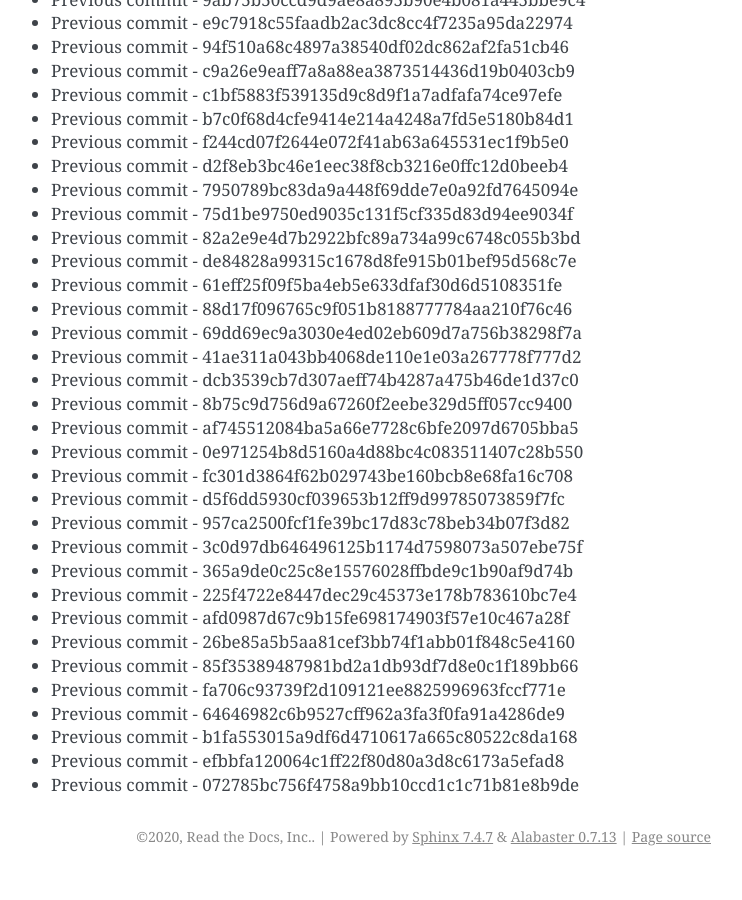
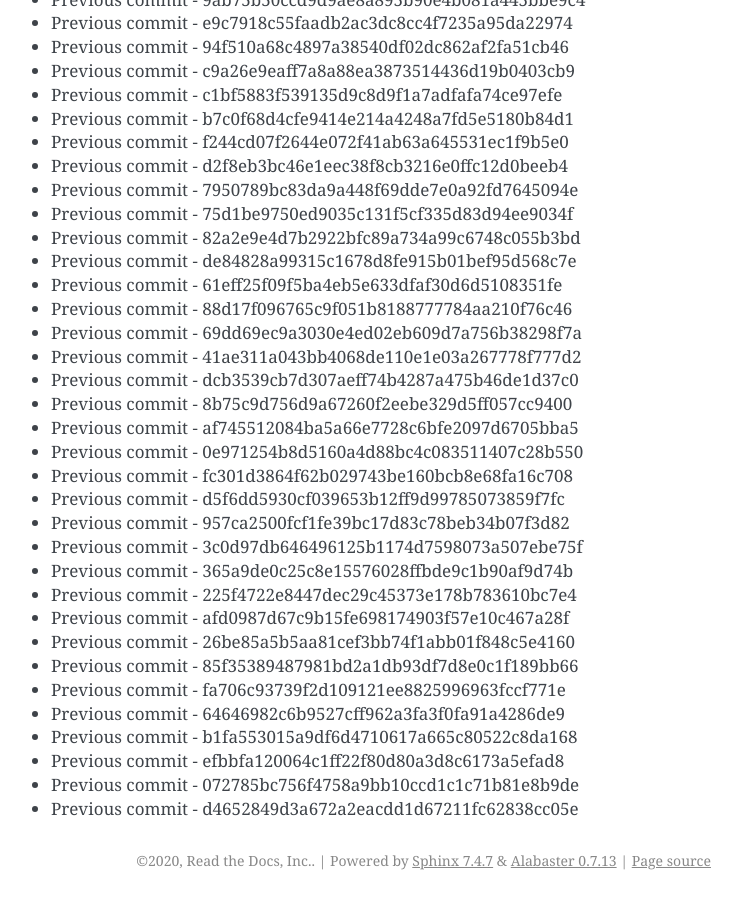
Before and after one commit to readthedocs/rtd-git-stresstest, a Sphinx documentation site: the page built from docs/updates.rst, in a window 1280 px wide and 900 px high, scrolled down 20907 px. Shown: the whole window, without its empty margins (399-1141 px from the left). Built offline with Sphinx 7.4.7, drawn with Linux system fonts in a browser that asks for light colours; before the commit the page ends 21783 px from its top, so only the background shows below that.

Commit message:
Generating commit from previous: d4652849d3a672a2eacdd1d67211fc62838cc05e

```diff
--- a/docs/updates.rst
+++ b/docs/updates.rst
@@ -910,3 +910,4 @@ It can be tested for any performance characteristics.
 * Previous commit - b1fa553015a9df6d4710617a665c80522c8da168
 * Previous commit - efbbfa120064c1ff22f80d80a3d8c6173a5efad8
 * Previous commit - 072785bc756f4758a9bb10ccd1c1c71b81e8b9de
+* Previous commit - d4652849d3a672a2eacdd1d67211fc62838cc05e
```
